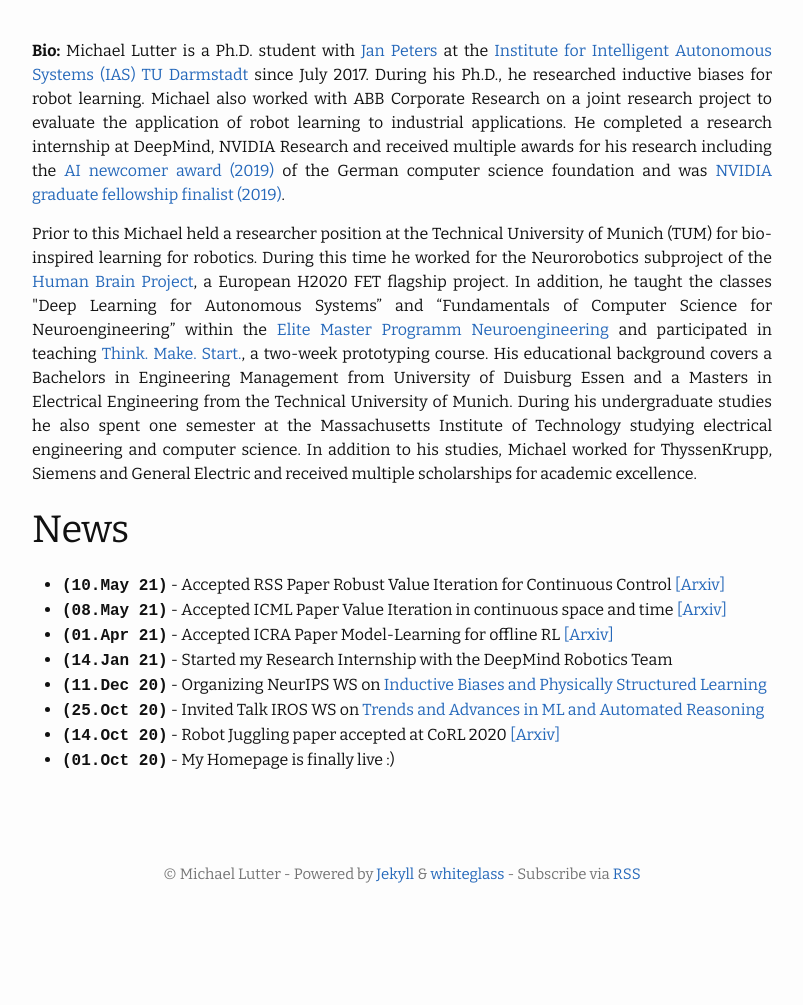
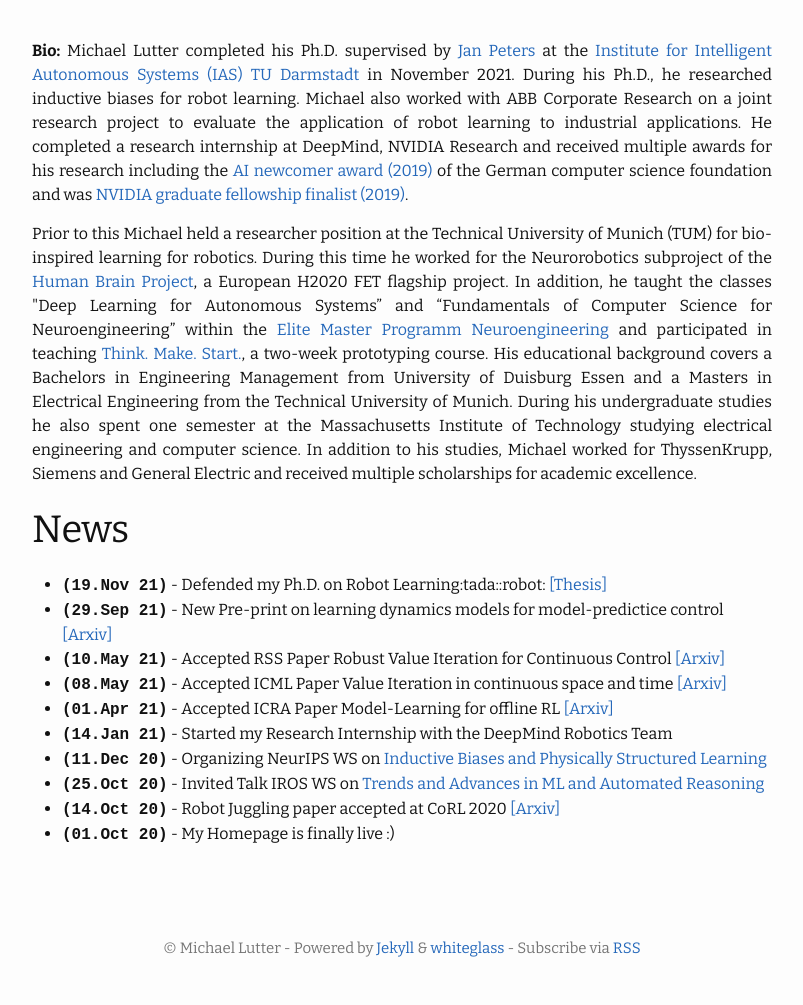
Before and after one commit to milutter/milutter.github.io, a Jekyll site: the page built from index.md, in a window 1280 px wide. Shown: the part 555-1560 px from the top of the page, without its empty margins (238-1041 px from the left). Built offline with Jekyll 4.4.1, drawn with Linux system fonts in a browser that asks for light colours; before the commit the page ends 1486 px from its top, so only the background shows below that.

Commit message:
updated bio

```diff
--- a/index.md
+++ b/index.md
@@ -23,9 +23,9 @@ permalink: /
 </table>
 <br>
 <p style='text-align: justify;'>
-<b>Bio:</b> Michael Lutter is a Ph.D. student with <a href="https://www.ias.informatik.tu-darmstadt.de/Team/JanPeters">Jan Peters</a>
+<b>Bio:</b> Michael Lutter completed his Ph.D. supervised by <a href="https://www.ias.informatik.tu-darmstadt.de/Team/JanPeters">Jan Peters</a>
 at the <a href="https://www.ias.informatik.tu-darmstadt.de/">Institute for Intelligent
-Autonomous Systems (IAS) TU Darmstadt</a> since July 2017. During his Ph.D., he researched inductive biases for robot
+Autonomous Systems (IAS) TU Darmstadt</a> in November 2021. During his Ph.D., he researched inductive biases for robot
 learning. Michael also worked with ABB Corporate Research on a joint research project
 to evaluate the application of robot learning to industrial applications. He completed a research internship at DeepMind, NVIDIA Research
 and received multiple awards for his research including the
@@ -49,6 +49,8 @@ academic excellence.
 </p>
 
 # News
+* <span style="font-family:'Courier New', monospace"><b>(19.Nov 21)</b></span> - Defended my Ph.D. on Robot Learning:tada::robot: <a href="https://tuprints.ulb.tu-darmstadt.de/20048/1/Phd_Thesis_Michael_Lutter.pdf">[Thesis]</a>
+* <span style="font-family:'Courier New', monospace"><b>(29.Sep 21)</b></span> - New Pre-print on learning dynamics models for model-predictice control <a href="https://arxiv.org/pdf/2109.14311.pdf">[Arxiv]</a>
 * <span style="font-family:'Courier New', monospace"><b>(10.May 21)</b></span> - Accepted RSS Paper Robust Value Iteration for Continuous Control <a href="https://arxiv.org/pdf/2105.12189.pdf">[Arxiv]</a>
 * <span style="font-family:'Courier New', monospace"><b>(08.May 21)</b></span> - Accepted ICML Paper Value Iteration in continuous space and time <a href="https://arxiv.org/pdf/2105.04682.pdf">[Arxiv]</a>
 * <span style="font-family:'Courier New', monospace"><b>(01.Apr 21)</b></span> - Accepted ICRA Paper Model-Learning for offline RL <a href="https://arxiv.org/abs/2011.01734">[Arxiv]</a>
```
